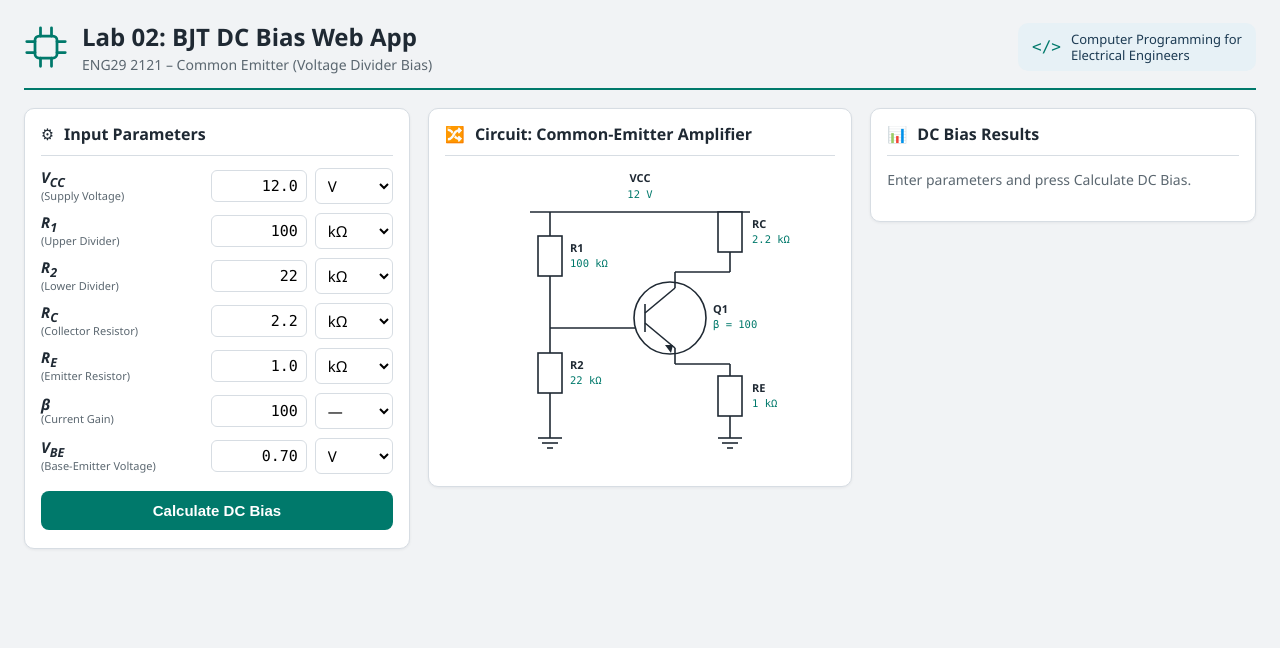
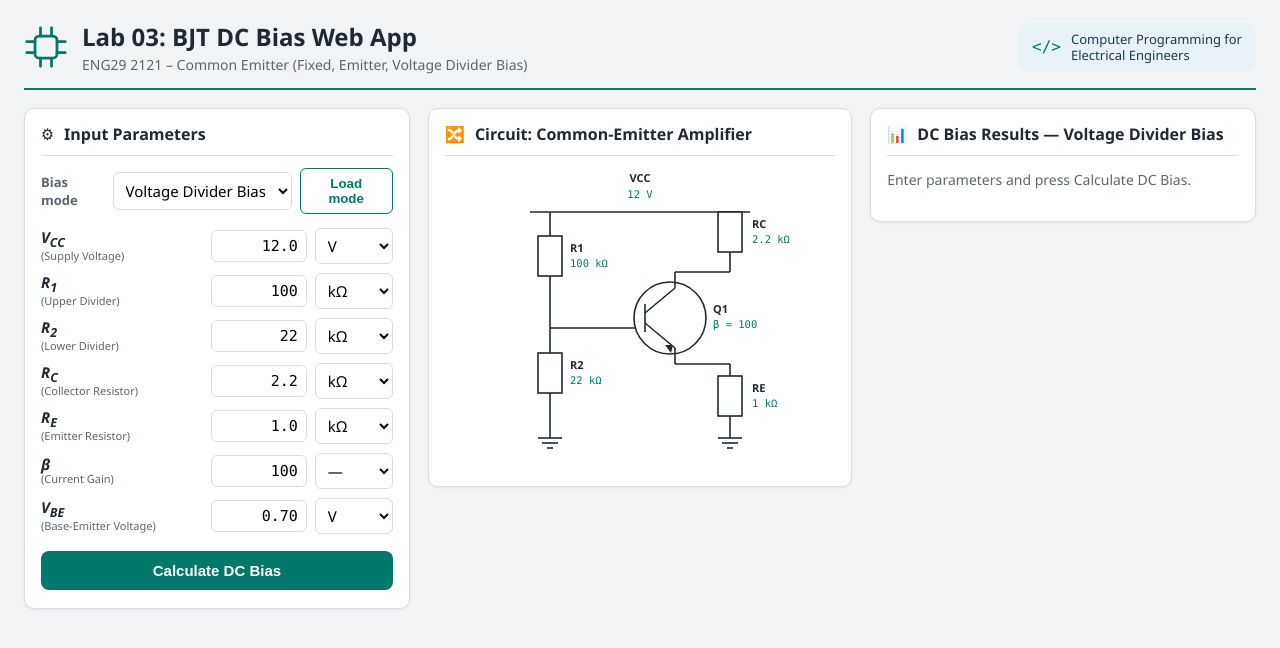
Before and after one commit to Tarkab67/Gitlab-for-class, a Flask app: page / in a window 1280 px wide. Shown: the top 648 px of the page. Run offline with Flask 3, Linux system fonts and the light colour scheme.

Commit message:
feat: add bias mode selector and per-mode forms

```diff
--- a/bjt_ce_bias/app.py
+++ b/bjt_ce_bias/app.py
@@ -5,40 +5,52 @@ from __future__ import annotations
 from flask import Flask, render_template, request
 
 from bjt_ce_bias import spice
-from bjt_ce_bias.bjt import cross_check, nodal_solve, parse_inputs, solve_bias
+from bjt_ce_bias.bjt import (
+    cross_check,
+    nodal_solve,
+    parse_emitter,
+    parse_fixed,
+    parse_inputs,
+    solve_bias_forward,
+    solve_operating_point,
+)
 from bjt_ce_bias.formatting import format_compact, format_quantity
+
+MODES = ("divider", "fixed", "emitter")
+MODE_NAMES = {
+    "divider": "Voltage Divider Bias",
+    "fixed": "Fixed Bias",
+    "emitter": "Emitter Bias",
+}
 
 DEFAULT_FORM = {
     "vcc": "12.0",
     "r1": "100",
     "r2": "22",
+    "rb": "1000",
     "rc": "2.2",
     "re": "1.0",
     "beta": "100",
     "vbe": "0.70",
     "r1_unit": "kohm",
     "r2_unit": "kohm",
+    "rb_unit": "kohm",
     "rc_unit": "kohm",
     "re_unit": "kohm",
 }
-
-RESULT_ROWS = (
-    ("VB", "vb"),
-    ("VE", "ve"),
-    ("VC", "vc"),
-    ("VCE", "vce"),
-    ("IB", "ib"),
-    ("IC", "ic"),
-    ("IE", "ie"),
-)
 
 app = Flask(__name__)
 
 
 def _result_rows(result):
     return [
-        (label, *format_quantity(field, getattr(result, field)))
-        for label, field in RESULT_ROWS
+        ("VB", *format_quantity("vb", result["vb_v"])),
+        ("VE", *format_quantity("ve", result["ve_v"])),
+        ("VC", *format_quantity("vc", result["vc_v"])),
+        ("VCE", *format_quantity("vce", result["vce_v"])),
+        ("IB", *format_quantity("ib", result["ib_a"])),
+        ("IC", f"{result['ic_ma']:.3f}", "mA"),
+        ("IE", f"{result['ie_ma']:.3f}", "mA"),
     ]
 
 
@@ -116,36 +128,66 @@ def _schematic_inputs(form, errors):
     return inputs
 
 
-def _render(form, errors, result=None, inputs=None):
-    if inputs is None:
-        inputs, _ = parse_inputs(DEFAULT_FORM)
-    checks = _verdict_context(result, inputs) if result is not None else {}
-    return render_template(
-        "index.html",
-        form=form,
-        errors=errors,
-        result=result,
-        rows=_result_rows(result) if result is not None else [],
-        schematic=_schematic(inputs),
-        **checks,
-    )
+def _render(mode, form, errors, result=None, inputs=None, forward=None):
+    context = {
+        "mode": mode,
+        "mode_name": MODE_NAMES.get(mode, ""),
+        "mode_options": tuple(MODE_NAMES.items()),
+        "form": form,
+        "errors": errors,
+        "result": result,
+        "rows": _result_rows(result) if result is not None else [],
+    }
+    if mode == "divider":
+        if inputs is None:
+            inputs, _ = parse_inputs(DEFAULT_FORM)
+        context["schematic"] = _schematic(inputs)
+        if forward is not None:
+            context.update(_verdict_context(forward, inputs))
+    return render_template("index.html", **context)
 
 
 @app.route("/", methods=["GET", "POST"])
 def index():
     if request.method == "GET":
-        return _render(DEFAULT_FORM, {})
+        mode = request.args.get("mode", "divider")
+        if mode not in MODES:
+            return _render(None, {}, {"form": f"Unknown bias mode: {mode}."}), 400
+        return _render(mode, DEFAULT_FORM, {})
+
+    mode = request.form.get("mode") or "divider"
+    if mode not in MODES:
+        return _render(None, {}, {"form": f"Unknown bias mode: {mode}."}), 400
 
     form = {**DEFAULT_FORM, **request.form.to_dict()}
-    inputs, errors = parse_inputs(form)
+    if mode == "divider":
+        inputs, errors = parse_inputs(form)
+        schematic_inputs = _schematic_inputs(form, errors)
+    elif mode == "fixed":
+        inputs, errors = parse_fixed(form)
+        schematic_inputs = None
+    else:
+        inputs, errors = parse_emitter(form)
+        schematic_inputs = None
+
     if inputs is None:
-        return _render(form, errors, inputs=_schematic_inputs(form, errors))
+        return _render(mode, form, errors, inputs=schematic_inputs)
+
     try:
-        result = solve_bias(inputs)
+        result = solve_operating_point(mode, inputs)
+        forward = solve_bias_forward(inputs) if mode == "divider" else None
     except ValueError:
         message = "These values do not produce a finite operating point; check the magnitudes."
-        return _render(form, {"form": message}, inputs=inputs)
-    return _render(form, {}, result, inputs)
+        return _render(mode, form, {"form": message}, inputs=schematic_inputs)
+
+    return _render(
+        mode,
+        form,
+        {},
+        result,
+        inputs=inputs if mode == "divider" else None,
+        forward=forward,
+    )
 
 
 if __name__ == "__main__":
--- a/bjt_ce_bias/static/style.css
+++ b/bjt_ce_bias/static/style.css
@@ -133,6 +133,40 @@ body {
 .field-row select:focus { outline: 2px solid rgba(0, 121, 107, 0.35); border-color: var(--teal); }
 .field-row.has-error input { border-color: var(--bad-ink); background: #fff7f6; }
 
+.mode-switch {
+  display: flex;
+  align-items: center;
+  gap: 8px;
+  margin-bottom: 14px;
+}
+
+.mode-switch label {
+  font-size: 13px;
+  color: var(--muted);
+  font-weight: 600;
+}
+
+.mode-switch select {
+  flex: 1;
+  padding: 7px 8px;
+  border: 1px solid var(--border);
+  border-radius: 6px;
+  font: inherit;
+  background: #fff;
+}
+
+.load-mode {
+  padding: 7px 12px;
+  border: 1px solid var(--teal);
+  border-radius: 6px;
+  background: #fff;
+  color: var(--teal);
+  font-weight: 600;
+  cursor: pointer;
+}
+
+.load-mode:hover { background: #e6f4ea; }
+
 .calculate {
   width: 100%;
   margin-top: 8px;
@@ -184,6 +218,7 @@ body {
 .region-active { background: var(--ok-bg); color: var(--ok-ink); border-color: #b7dfc0; }
 .region-saturation { background: var(--warn-bg); color: var(--warn-ink); border-color: #f0d3a8; }
 .region-cutoff { background: var(--bad-bg); color: var(--bad-ink); border-color: #f3c2be; }
+.status-warning { background: var(--warn-bg); color: var(--warn-ink); border-color: #f0d3a8; }
 
 .errors {
   margin: 0 0 10px;
--- a/bjt_ce_bias/templates/index.html
+++ b/bjt_ce_bias/templates/index.html
@@ -3,7 +3,7 @@
 <head>
   <meta charset="utf-8">
   <meta name="viewport" content="width=device-width, initial-scale=1">
-  <title>Lab 02: BJT DC Bias Web App</title>
+  <title>Lab 03: BJT DC Bias Web App</title>
   <link rel="stylesheet" href="{{ url_for('static', filename='style.css') }}">
 </head>
 <body>
@@ -14,8 +14,8 @@
         <path d="M12 2v6M20 2v6M12 24v6M20 24v6M2 12h6M2 20h6M24 12h6M24 20h6"></path>
       </svg>
       <div>
-        <h1>Lab 02: BJT DC Bias Web App</h1>
-        <p class="subtitle">ENG29 2121 – Common Emitter (Voltage Divider Bias)</p>
+        <h1>Lab 03: BJT DC Bias Web App</h1>
+        <p class="subtitle">ENG29 2121 – Common Emitter (Fixed, Emitter, Voltage Divider Bias)</p>
       </div>
     </div>
     <div class="course-badge">
@@ -34,13 +34,25 @@
         {% endfor %}
       </ul>
       {% endif %}
+      <form method="get" action="/" class="mode-switch">
+        <label for="mode">Bias mode</label>
+        <select id="mode" name="mode">
+          {% for value, label in mode_options %}
+          <option value="{{ value }}" {% if mode == value %}selected{% endif %}>{{ label }}</option>
+          {% endfor %}
+        </select>
+        <button type="submit" class="load-mode">Load mode</button>
+      </form>
+      {% if mode %}
       <form method="post" action="/">
+        <input type="hidden" name="mode" value="{{ mode }}">
         <div class="field-row{% if 'vcc' in errors %} has-error{% endif %}">
           <label for="vcc"><i>V<sub>CC</sub></i><small>(Supply Voltage)</small></label>
           <input id="vcc" name="vcc" type="text" inputmode="decimal" value="{{ form.vcc }}">
           <select name="vcc_unit" aria-label="VCC unit"><option value="V">V</option></select>
         </div>
 
+        {% if mode == 'divider' %}
         <div class="field-row{% if 'r1' in errors %} has-error{% endif %}">
           <label for="r1"><i>R<sub>1</sub></i><small>(Upper Divider)</small></label>
           <input id="r1" name="r1" type="text" inputmode="decimal" value="{{ form.r1 }}">
@@ -58,6 +70,29 @@
             <option value="ohm" {% if form.r2_unit == 'ohm' %}selected{% endif %}>Ω</option>
           </select>
         </div>
+        {% endif %}
+
+        {% if mode == 'fixed' or mode == 'emitter' %}
+        <div class="field-row{% if 'rb' in errors %} has-error{% endif %}">
+          <label for="rb"><i>R<sub>B</sub></i><small>(Base Resistor)</small></label>
+          <input id="rb" name="rb" type="text" inputmode="decimal" value="{{ form.rb }}">
+          <select name="rb_unit" aria-label="RB unit">
+            <option value="kohm" {% if form.rb_unit == 'kohm' %}selected{% endif %}>kΩ</option>
+            <option value="ohm" {% if form.rb_unit == 'ohm' %}selected{% endif %}>Ω</option>
+          </select>
+        </div>
+        {% endif %}
+
+        {% if mode == 'emitter' %}
+        <div class="field-row{% if 're' in errors %} has-error{% endif %}">
+          <label for="re"><i>R<sub>E</sub></i><small>(Emitter Resistor)</small></label>
+          <input id="re" name="re" type="text" inputmode="decimal" value="{{ form.re }}">
+          <select name="re_unit" aria-label="RE unit">
+            <option value="kohm" {% if form.re_unit == 'kohm' %}selected{% endif %}>kΩ</option>
+            <option value="ohm" {% if form.re_unit == 'ohm' %}selected{% endif %}>Ω</option>
+          </select>
+        </div>
+        {% endif %}
 
         <div class="field-row{% if 'rc' in errors %} has-error{% endif %}">
           <label for="rc"><i>R<sub>C</sub></i><small>(Collector Resistor)</small></label>
@@ -68,6 +103,7 @@
           </select>
         </div>
 
+        {% if mode == 'divider' %}
         <div class="field-row{% if 're' in errors %} has-error{% endif %}">
           <label for="re"><i>R<sub>E</sub></i><small>(Emitter Resistor)</small></label>
           <input id="re" name="re" type="text" inputmode="decimal" value="{{ form.re }}">
@@ -76,6 +112,7 @@
             <option value="ohm" {% if form.re_unit == 'ohm' %}selected{% endif %}>Ω</option>
           </select>
         </div>
+        {% endif %}
 
         <div class="field-row{% if 'beta' in errors %} has-error{% endif %}">
           <label for="beta"><i>β</i><small>(Current Gain)</small></label>
@@ -91,8 +128,10 @@
 
         <button type="submit" class="calculate">Calculate DC Bias</button>
       </form>
+      {% endif %}
     </section>
 
+    {% if mode == 'divider' %}
     <section class="card" aria-labelledby="circuit-title">
       <h2 id="circuit-title"><span class="card-icon">🔀</span> Circuit: Common-Emitter Amplifier</h2>
       <div class="schematic">
@@ -153,9 +192,10 @@
         </svg>
       </div>
     </section>
+    {% endif %}
 
     <section class="card" id="results" aria-labelledby="results-title">
-      <h2 id="results-title"><span class="card-icon">📊</span> DC Bias Results</h2>
+      <h2 id="results-title"><span class="card-icon">📊</span> DC Bias Results{% if mode_name %} — {{ mode_name }}{% endif %}</h2>
       {% if result %}
       <table class="results-table">
         <thead>
@@ -167,6 +207,7 @@
           {% endfor %}
         </tbody>
       </table>
+      {% if mode == 'divider' %}
       <div class="status region-{{ result.region }}">
         <strong>
           {%- if result.region == 'active' %}✅{% elif result.region == 'saturation' %}⚠️{% else %}⛔{% endif %}
@@ -174,7 +215,16 @@
         </strong>
         <span>{{ result.message }}</span>
       </div>
+      {% endif %}
 
+      {% if result.warning %}
+      <div class="status status-warning">
+        <strong>⚠️ Model limit</strong>
+        <span>{{ result.warning }}</span>
+      </div>
+      {% endif %}
+
+      {% if mode == 'divider' %}
       <div class="crosscheck">
         <h3>Independent checks</h3>
         {% if result.region == 'cutoff' %}
@@ -213,6 +263,7 @@
         </table>
         {% endif %}
       </div>
+      {% endif %}
       {% else %}
       <p class="placeholder">Enter parameters and press Calculate DC Bias.</p>
       {% endif %}
```
Also changed, not shown: bjt_ce_bias/tests/test_app.py (+1 -1 lines).
